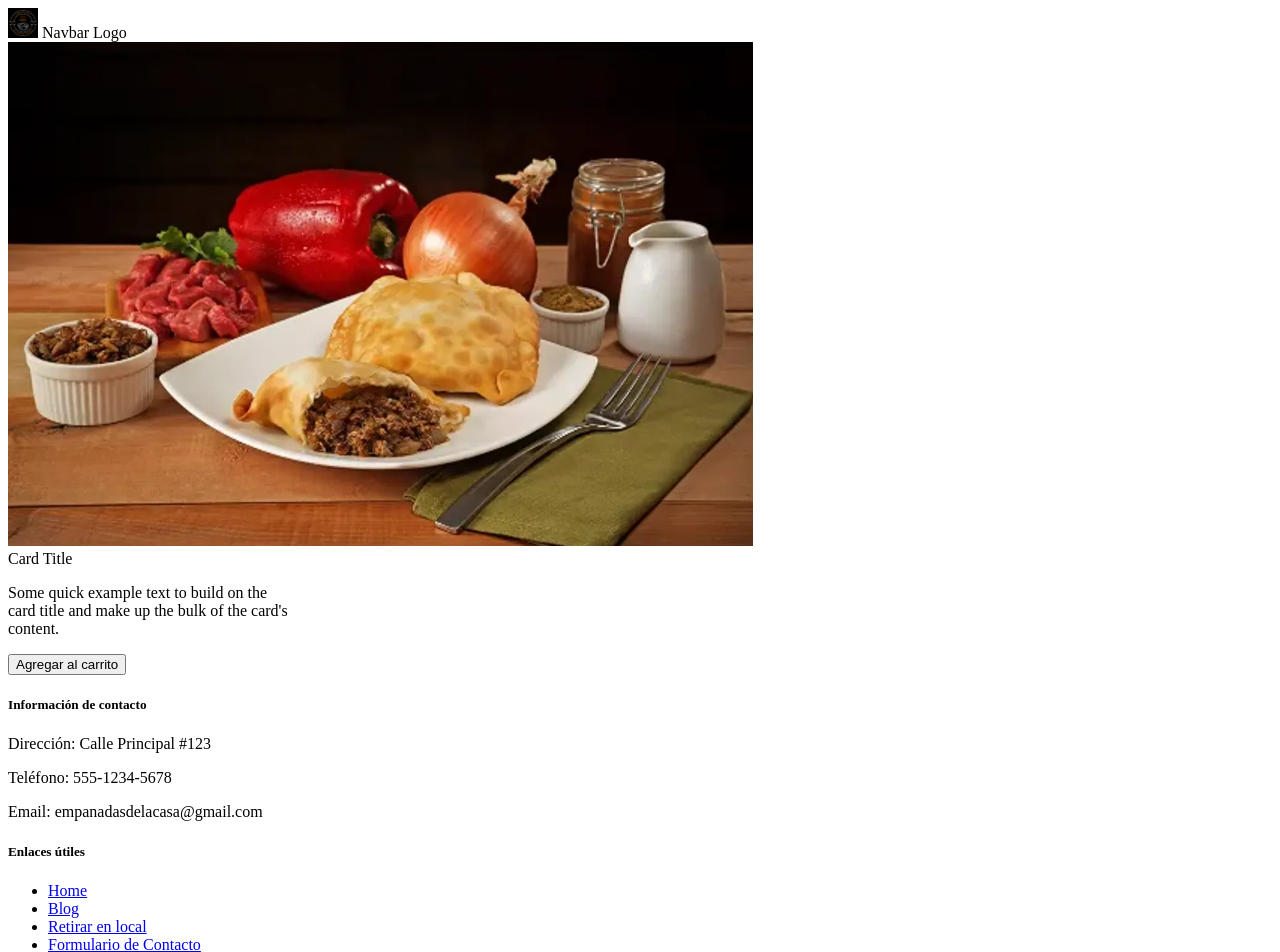
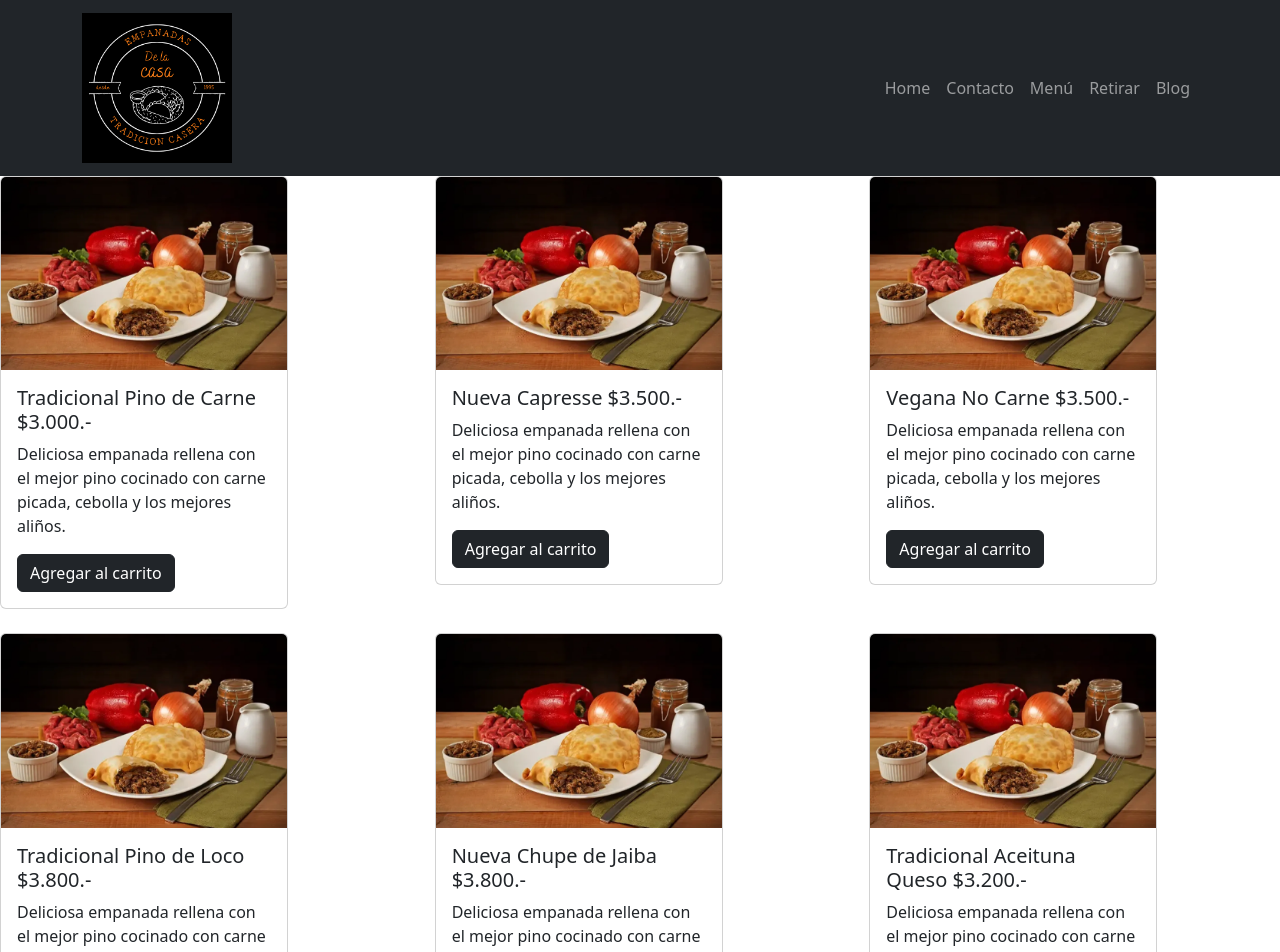
Before and after one commit to marce-moya/WEB-RESTAURANTE, a React (Vite) app: page /Menu in a window 1280 px wide. Shown: the top 952 px of the page. Built offline with nearby package versions, Linux system fonts and the light colour scheme.

Commit message:
Se agregan componentes faltantes

```diff
--- a/src/Components/Footer.jsx
+++ b/src/Components/Footer.jsx
@@ -3,7 +3,7 @@ import { Container, Row, Col } from 'react-bootstrap'
 
 const Footer = () => {
   return (
-    <footer className="bg-dark text-light py-4">
+    <footer className="bg-dark text-light py-4" style={{ fontSize: '0.8rem', lineHeight: '1.5' }}>
       <Container>
         <Row>
           <Col md={6}>
@@ -15,10 +15,10 @@ const Footer = () => {
           <Col md={6}>
             <h5>Enlaces útiles</h5>
             <ul className="list-unstyled">
-              <li><a href="#">Home</a></li>
-              <li><a href="#">Blog</a></li>
-              <li><a href="#">Retirar en local</a></li>
-              <li><a href="#">Formulario de Contacto</a></li>
+              <li><a href="/">Home</a></li>
+              <li><a href="/Blog">Blog</a></li>
+              <li><a href="/Retirar">Retirar en local</a></li>
+              <li><a href="/Contacto">Formulario de Contacto</a></li>
             </ul>
           </Col>
         </Row>
--- a/src/Components/NavbarComponent.jsx
+++ b/src/Components/NavbarComponent.jsx
@@ -10,18 +10,26 @@ import {Routes, Route} from 'react-router-dom'
 const NavbarComponent = () => {
   return (
     <div>
-      <Navbar bg="dark" variant="dark">
+      <Navbar bg="dark" variant="dark" className="mb-0">
         <Container>
 
           <Navbar.Brand>
             <img
               src={Logo}
-              height="30"
+              height="150"
+              width="150"
               className="d-inline-block align-top"
               alt="Logo"
             />
-            {' Navbar Logo'}
+
           </Navbar.Brand>
+          <Nav className="mr-auto">
+            <Nav.Link href="/">Home</Nav.Link>
+            <Nav.Link href="/Contacto">Contacto</Nav.Link>
+            <Nav.Link href="/Menu">Menú</Nav.Link>
+            <Nav.Link href="/Retirar">Retirar</Nav.Link>
+            <Nav.Link href="/Blog">Blog</Nav.Link>
+          </Nav>
 
           <Routes className="me-auto">
             <Route as={Link} to="/">Home</Route>
--- a/src/Pages/Blog.jsx
+++ b/src/Pages/Blog.jsx
@@ -11,13 +11,20 @@ const Blog = () => {
         <Col>
           <h2>Empanadas Caseras</h2>
           <p>
-            Lorem ipsum dolor sit amet, consectetur adipiscing elit. Sed aliquam nunc eget urna lobortis luctus. Donec vitae condimentum lacus. Cras sit amet fermentum ex, id aliquet odio. Nulla facilisi. Nulla ac lacus eget sapien consequat bibendum. Quisque non augue vel mi malesuada ullamcorper.
+            ¡Bienvenidos a probar las mejores empanadas de Concón!
+            Sumérgete en la historia y los sabores únicos que nos han convertido en un lugar emblemático de Concón, en la hermosa región de Valparaíso, Chile.
+            Nuestra historia se remonta a las raíces de nuestra familia, cuya pasión por la cocina y el mar nos ha llevado a crear empanadas fritas rellenas con una deliciosa variedad de productos del mar, queso, vegetales, carne y más.
+            Todo comenzó con un pequeño kiosco en la playa, donde la abuela de la familia Valenzuela compartía su receta secreta de las mejores empanadas fritas, la cual se ha transmitido de generación en generación.
+            Hoy en día, nuestras empanadas han sido galardonadas por las más prestigiosas instituciones de cocina de Chile, gracias a su sabor inigualable y a la dedicación de nuestra familia para mantener viva la tradición.
+            Cada bocado es una celebración de nuestros orígenes y un homenaje a la rica historia gastronómica de nuestra región.
+
+            Únete a nosotros en este viaje culinario mientras exploramos los sabores del mar, la tradición familiar y la pasión por la buena comida. ¡Te esperamos en EMPANADAS DE LA CASA!
           </p>
         </Col>
       </Row>
       <Row className="mt-4">
         <Col>
-        <Image src="Home 2.png" fluid />
+        <Image src="Home 2.png" fluid style={{ width: 700, height: 'auto' }} />
         </Col>
       </Row>
     </Container>
--- a/src/Pages/Contacto.jsx
+++ b/src/Pages/Contacto.jsx
@@ -1,70 +1,69 @@
-import React from 'react'
+import React, { useState } from 'react';
 import Button from 'react-bootstrap/Button';
 import Col from 'react-bootstrap/Col';
 import Form from 'react-bootstrap/Form';
 import Row from 'react-bootstrap/Row';
 
 function Contacto() {
+  const [comentario, setComentario] = useState('');
+
+  const handleChange = (event) => {
+    setComentario(event.target.value);
+  };
+
+  const handleSubmit = (event) => {
+    event.preventDefault();
+    // pendiente la lógica para enviar el comentario a la base de datos en la nube
+    console.log('Comentario enviado:', comentario);
+
+    setComentario('');
+  };
+
   return (
-    <Form>
+    <Form onSubmit={handleSubmit}>
+      <Form.Group as={Row} className="mb-3" controlId="formHorizontalNombre">
+        <Form.Label column sm={2}>
+          Nombre
+        </Form.Label>
+        <Col sm={10}>
+          <Form.Control type="text" placeholder="Nombre y Apellido" />
+        </Col>
+      </Form.Group>
+
+      <Form.Group as={Row} className="mb-3" controlId="formHorizontalTelefono">
+        <Form.Label column sm={2}>
+          Teléfono de contacto
+        </Form.Label>
+        <Col sm={10}>
+          <Form.Control type="text" placeholder="Teléfono" />
+        </Col>
+      </Form.Group>
+
       <Form.Group as={Row} className="mb-3" controlId="formHorizontalEmail">
         <Form.Label column sm={2}>
-          Email
+          E-mail
         </Form.Label>
         <Col sm={10}>
           <Form.Control type="email" placeholder="Email" />
         </Col>
       </Form.Group>
 
-      <Form.Group as={Row} className="mb-3" controlId="formHorizontalPassword">
+      <Form.Group as={Row} className="mb-3" controlId="formHorizontalComentario">
         <Form.Label column sm={2}>
-          Password
+          Comentario
         </Form.Label>
         <Col sm={10}>
-          <Form.Control type="password" placeholder="Password" />
-        </Col>
-      </Form.Group>
-      <fieldset>
-        <Form.Group as={Row} className="mb-3">
-          <Form.Label as="legend" column sm={2}>
-            Empanadas
-          </Form.Label>
-          <Col sm={10}>
-            <Form.Check
-              type="Empanada"
-              label="first radio"
-              name="formHorizontalRadios"
-              id="formHorizontalRadios1"
-            />
-            <Form.Check
-              type="Empanada"
-              label="second radio"
-              name="formHorizontalRadios"
-              id="formHorizontalRadios2"
-            />
-            <Form.Check
-              type="Empanada"
-              label="third radio"
-              name="formHorizontalRadios"
-              id="formHorizontalRadios3"
-            />
-          </Col>
-        </Form.Group>
-      </fieldset>
-      <Form.Group as={Row} className="mb-3" controlId="formHorizontalCheck">
-        <Col sm={{ span: 10, offset: 2 }}>
-          <Form.Check label="Remember me" />
+          <Form.Control as="textarea" rows={3} value={comentario} onChange={handleChange} />
         </Col>
       </Form.Group>
 
       <Form.Group as={Row} className="mb-3">
         <Col sm={{ span: 10, offset: 2 }}>
-          <Button type="submit">Agregar al carrito</Button>
+          <Button type="submit">Enviar</Button>
         </Col>
       </Form.Group>
     </Form>
   );
 }
 
-
-export default Contacto
+export default Contacto;
--- a/src/Pages/Home.jsx
+++ b/src/Pages/Home.jsx
@@ -1,30 +1,48 @@
 import React from 'react'
-import Container from 'react-bootstrap/Container'
-import Row from 'react-bootstrap/Row'
-import Col from 'react-bootstrap/Col'
-import Image from 'react-bootstrap/Image'
+import { Container, Row, Col, Image } from 'react-bootstrap'
+import NavbarComponent from '../Components/NavbarComponent'
+import 'bootstrap/dist/css/bootstrap.min.css'
 
 const Home = () => {
+  const customFontStyle = {
+    fontFamily: "'OratorStd', sans-serif"
+  };
+
   return (
-    <Container>
-      <Row className="mt-4">
-        <Col>
-          <h2>Bienvenido a nuestro restaurante</h2>
-          <p>
-            Lorem ipsum dolor sit amet, consectetur adipiscing elit. Sed aliquam nunc eget urna lobortis luctus. Donec vitae condimentum lacus. Cras sit amet fermentum ex, id aliquet odio. Nulla facilisi. Nulla ac lacus eget sapien consequat bibendum. Quisque non augue vel mi malesuada ullamcorper.
+    <div>
+
+
+        <div style={{ backgroundColor: '#000', color: '#fff', width: 'auto', height: 'auto', marginTop: 0 }}>
+          <Container className="bg-dark text-light" style={customFontStyle}>
+            <Row className="mt-4 align-items-center">
+              <Col xs={12} md={6} className="text-center">
+                <h2 className="mb-4">Bienvenido a Empanadas de la Casa</h2>
+                <p className="mb-4 text-justify">
+                  El destino definitivo para los amantes de las empanadas en Concón!
+
+                  Sumérgete en la experiencia gastronómica mientras te deleitas con nuestras exquisitas empanadas fritas, preparadas con los sabores más auténticos de la región de Valparaíso, Chile. Desde la calidez y autenticidad de nuestra cocina casera hasta la frescura de nuestros ingredientes locales, cada bocado es una explosión de sabores que te transportará a las tradiciones culinarias de nuestra región.
+
+                  Nuestra pasión por la comida se fusiona con el encanto pintoresco de Concón, Con su impresionante belleza natural y su rica historia gastronómica.
+
+                  Desde empanadas rellenas de suculentos mariscos frescos capturados en las aguas del Pacífico hasta opciones más tradicionales como carne, queso, y vegetales, nuestra variedad de sabores y rellenos es incomparable. Cada empanada está cuidadosamente elaborada con ingredientes frescos y de la más alta calidad, garantizando una experiencia gastronómica inolvidable en cada visita.
+
+                  ¡Te esperamos!
                 </p>
               </Col>
               <Col>
-          <Image src="Home 1.png" fluid />
+                <Image src="Home 1.png" fluid style={{ width: '50%', height: 'auto' }} />
               </Col>
             </Row>
-      <Row className="mt-4">
+            <Row className="mt-4 justify-content-center align-items-center">
               <Col>
-          <Image src="Home 3.png" fluid />
+                <Image src="Home 3.png" fluid style={{ width: 150, height: 150, margin: 'auto', display: 'block' }} />
               </Col>
             </Row>
           </Container>
+        </div>
+
+    </div>
   );
 };
 
-export default Home
+export default Home;
--- a/src/Pages/Menu.jsx
+++ b/src/Pages/Menu.jsx
@@ -1,24 +1,215 @@
-import React from 'react'
+  import React from 'react';
   import Button from 'react-bootstrap/Button';
   import Card from 'react-bootstrap/Card';
+  import Row from 'react-bootstrap/Row';
+  import Col from 'react-bootstrap/Col';
 
   const Menu = () => {
+
+    const menuItems = [
+      {
+        id: 1,
+        title: 'Tradicional Pino de Carne $3.000.-',
+        imageSrc: './public/Tradicional Pino de Carne.png',
+        description: 'Deliciosa empanada rellena con el mejor pino cocinado con carne picada, cebolla y los mejores aliños.',
+
+      },
+      {
+        id: 1,
+        title: 'Nueva Capresse $3.500.-',
+        imageSrc: './public/Tradicional Pino de Carne.png',
+        description: 'Deliciosa empanada rellena con el mejor pino cocinado con carne picada, cebolla y los mejores aliños.',
+
+      },
+      {
+        id: 1,
+        title: 'Vegana No Carne $3.500.-',
+        imageSrc: './public/Tradicional Pino de Carne.png',
+        description: 'Deliciosa empanada rellena con el mejor pino cocinado con carne picada, cebolla y los mejores aliños.',
+
+      },
+      {
+        id: 1,
+        title: 'Tradicional Pino de Loco $3.800.-',
+        imageSrc: './public/Tradicional Pino de Carne.png',
+        description: 'Deliciosa empanada rellena con el mejor pino cocinado con carne picada, cebolla y los mejores aliños.',
+
+      },
+      {
+        id: 1,
+        title: 'Nueva Chupe de Jaiba $3.800.-',
+        imageSrc: './public/Tradicional Pino de Carne.png',
+        description: 'Deliciosa empanada rellena con el mejor pino cocinado con carne picada, cebolla y los mejores aliños.',
+
+      },
+      {
+        id: 1,
+        title: 'Tradicional Aceituna Queso $3.200.-',
+        imageSrc: './public/Tradicional Pino de Carne.png',
+        description: 'Deliciosa empanada rellena con el mejor pino cocinado con carne picada, cebolla y los mejores aliños.',
+
+      },
+      {
+        id: 1,
+        title: 'Nueva Chupe de Loco $3.800.-',
+        imageSrc: './public/Tradicional Pino de Carne.png',
+        description: 'Deliciosa empanada rellena con el mejor pino cocinado con carne picada, cebolla y los mejores aliños.',
+
+      },
+      {
+        id: 1,
+        title: 'Tradicional Camarón Queso $3.200.-',
+        imageSrc: './public/Tradicional Pino de Carne.png',
+        description: 'Deliciosa empanada rellena con el mejor pino cocinado con carne picada, cebolla y los mejores aliños.',
+
+      },
+      {
+        id: 1,
+        title: 'Nueva Mechada Queso $3.500.-',
+        imageSrc: './public/Tradicional Pino de Carne.png',
+        description: 'Deliciosa empanada rellena con el mejor pino cocinado con carne picada, cebolla y los mejores aliños.',
+
+      },
+      {
+        id: 1,
+        title: 'Tradicional Champiñon Queso $3.000.-',
+        imageSrc: './public/Tradicional Pino de Carne.png',
+        description: 'Deliciosa empanada rellena con el mejor pino cocinado con carne picada, cebolla y los mejores aliños.',
+
+      },
+      {
+        id: 1,
+        title: 'Tradicional Jamón Queso $3.000.-',
+        imageSrc: './public/Tradicional Pino de Carne.png',
+        description: 'Deliciosa empanada rellena con el mejor pino cocinado con carne picada, cebolla y los mejores aliños.',
+
+      },
+      {
+        id: 1,
+        title: 'Tradicional Ostión Queso $3.700.-',
+        imageSrc: './public/Tradicional Pino de Carne.png',
+        description: 'Deliciosa empanada rellena con el mejor pino cocinado con carne picada, cebolla y los mejores aliños.',
+
+      },
+      {
+        id: 1,
+        title: 'Tradicional Queso $2.500.-',
+        imageSrc: './public/Tradicional Pino de Carne.png',
+        description: 'Deliciosa empanada rellena con el mejor pino cocinado con carne picada, cebolla y los mejores aliños.',
+
+      },
+      {
+        id: 1,
+        title: 'Tradicional Surtido de Mariscos $3.000.-',
+        imageSrc: './public/Tradicional Pino de Carne.png',
+        description: 'Deliciosa empanada rellena con el mejor pino cocinado con carne picada, cebolla y los mejores aliños.',
+
+      },
+      {
+        id: 1,
+        title: 'Bebida Agua sin Gas $1.000.-',
+        imageSrc: './public/Tradicional Pino de Carne.png',
+        description: 'Deliciosa empanada rellena con el mejor pino cocinado con carne picada, cebolla y los mejores aliños.',
+
+      },
+      {
+        id: 1,
+        title: 'Bebida Agua con Gas $1.000.-',
+        imageSrc: './public/Tradicional Pino de Carne.png',
+        description: 'Deliciosa empanada rellena con el mejor pino cocinado con carne picada, cebolla y los mejores aliños.',
+
+      },
+      {
+        id: 1,
+        title: 'Bebida Canada Dry $1.000',
+        imageSrc: './public/Tradicional Pino de Carne.png',
+        description: 'Deliciosa empanada rellena con el mejor pino cocinado con carne picada, cebolla y los mejores aliños.',
+
+      },
+      {
+        id: 1,
+        title: 'Bebida Jugo Durazno $1.000',
+        imageSrc: './public/Tradicional Pino de Carne.png',
+        description: 'Deliciosa empanada rellena con el mejor pino cocinado con carne picada, cebolla y los mejores aliños.',
+
+      },
+      {
+        id: 1,
+        title: 'Bebida Limón Soda $1.000',
+        imageSrc: './public/Tradicional Pino de Carne.png',
+        description: 'Deliciosa empanada rellena con el mejor pino cocinado con carne picada, cebolla y los mejores aliños.',
+
+      },
+      {
+        id: 1,
+        title: 'Bebida Pepsi Zero $1.000',
+        imageSrc: './public/Tradicional Pino de Carne.png',
+        description: 'Deliciosa empanada rellena con el mejor pino cocinado con carne picada, cebolla y los mejores aliños.',
+
+      },
+      {
+        id: 1,
+        title: 'Bebida Pepsi $1.000',
+        imageSrc: './public/Tradicional Pino de Carne.png',
+        description: 'Deliciosa empanada rellena con el mejor pino cocinado con carne picada, cebolla y los mejores aliños.',
+
+      },
+      {
+        id: 1,
+        title: 'Bebida Jugo Piña $1.000',
+        imageSrc: './public/Tradicional Pino de Carne.png',
+        description: 'Deliciosa empanada rellena con el mejor pino cocinado con carne picada, cebolla y los mejores aliños.',
+
+      },
+
+    ];
+
     return (
-    <>
+      <Row xs={1} md={3} className="g-4">
+        {menuItems.map((item) => (
+          <Col key={item.id}>
             <Card style={{ width: '18rem' }}>
-  <Card.Img variant="top" src="./public/Tradicional Pino de Carne.png" />
+              <Card.Img variant="top" src={item.imageSrc} />
               <Card.Body>
-    <Card.Title>Card Title</Card.Title>
-    <Card.Text>
-      Some quick example text to build on the card title and make up the
-      bulk of the card's content.
-    </Card.Text>
+                <Card.Title>{item.title}</Card.Title>
+                <Card.Text>{item.description}</Card.Text>
                 <Button variant="dark">Agregar al carrito</Button>
               </Card.Body>
             </Card>
-    </>
-
+          </Col>
+        ))}
+      </Row>
     );
-}
+  };
 
   export default Menu
+
+
+
+
+
+
+
+
+
+
+
+//   return (
+//     <>
+//   <Card style={{ width: '18rem' }}>
+//   <Card.Img variant="top" src="./public/Tradicional Pino de Carne.png" />
+//   <Card.Body>
+//     <Card.Title>Card Title</Card.Title>
+//     <Card.Text>
+//       Some quick example text to build on the card title and make up the
+//       bulk of the card's content.
+//     </Card.Text>
+//     <Button variant="dark">Agregar al carrito</Button>
+//   </Card.Body>
+// </Card>
+//     </>
+
+//   );
+// }
+
+// export default Menu
```
Lines whose indentation alone changed are shown as unchanged.
